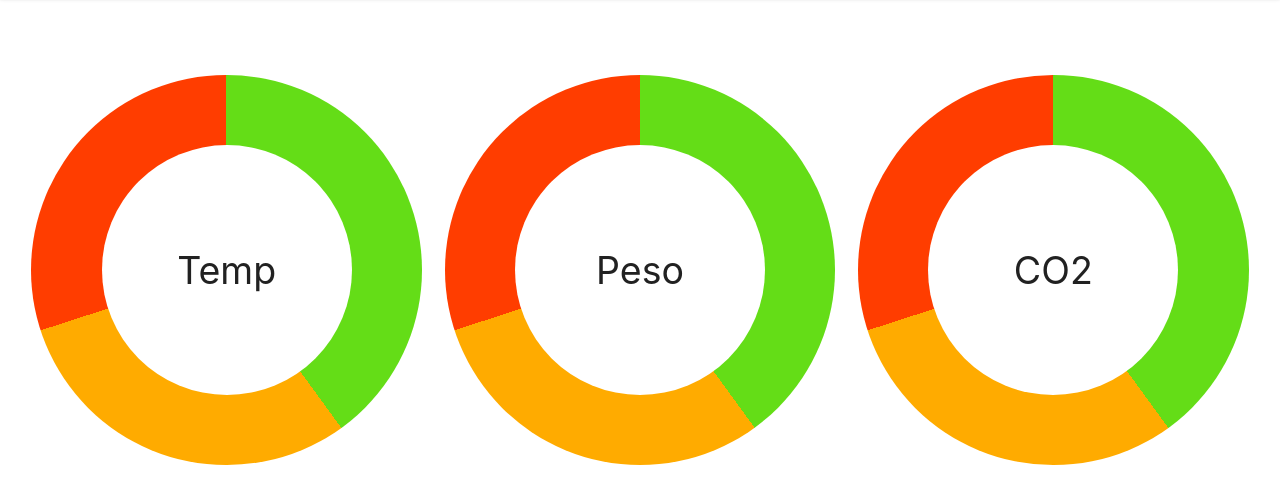
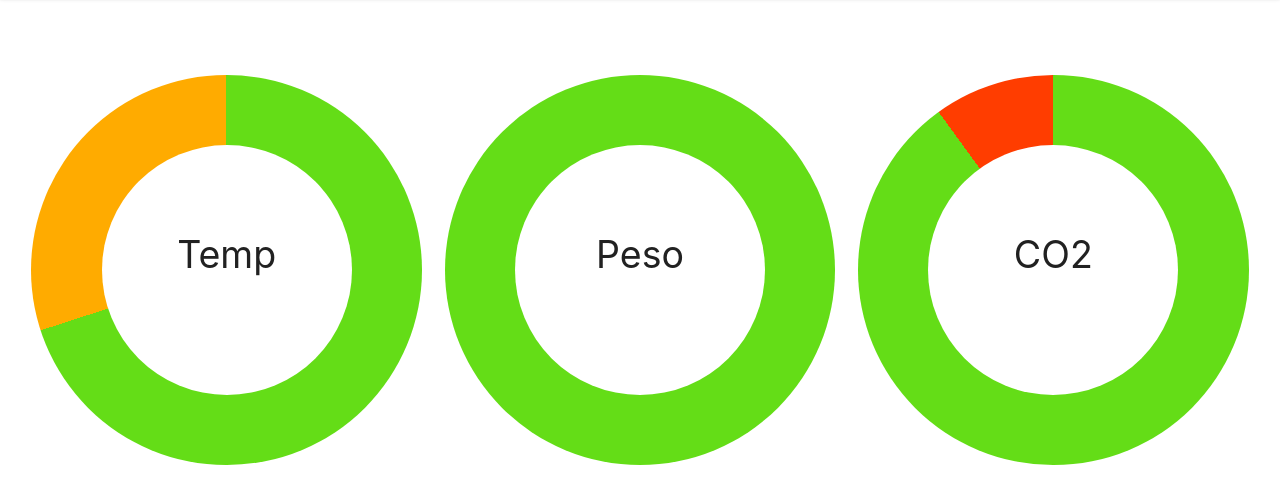
Before and after one commit to beesensor-lab/bee-site, a plain HTML site: page home/index.html in a window 1280 px wide. Shown: the part 67-570 px from the top of the page. Drawn offline with nearby package versions, Linux system fonts and the light colour scheme.

Commit message:
feat: Preparo da tela home para receber os dados do ESP8266

```diff
--- a/home/index.html
+++ b/home/index.html
@@ -8,8 +8,7 @@
 	.pie {
 		aspect-ratio: 1/1;
 		border-radius: 50%;
-		font-size: 2.5rem;
-		background: conic-gradient(#64dd17 40%, #ffab00 0 70%, #ff3d00 0); }
+		font-size: 2.5rem; }
 
 	.pie:after{
 		width: 64%;
@@ -18,11 +17,13 @@
 		padding-top:25%;
 		background: #fff;
 		text-align: center;
+		line-height: 64%;
 		position: relative;
 		border-radius: 50%;
 		content: attr(after);
 		display: inline-block;
 	}
+
 	.row{ grid-gap:20px;}
 	.col{ padding:20px; margin-top:20px;}
 </style>
@@ -31,14 +32,30 @@
 	<script src="../config.js"></script>
 
 	<div class="row" style="margin: 20px">
-		<div class="col s4"><p class="pie" after="Temp"></p></div>
-		<div class="col s4"><p class="pie" after="Peso"></p></div>
-		<div class="col s4"><p class="pie" after="CO2"></p></div>
 	<div>
 
-	<script>
+<script>
+	let charts=[ 'Temp', 'Peso', 'CO2' ]
+	let data = [ 4,8,3,9,3,6 ]
 
-	</script>
+	setInterval(getData, 800) // REPEAT FUNCTION FOR EACH 5 SECONDS
+
+	for (chart of charts){
+		let append = `<div class="col s4"><p class="pie" id="${chart}" after="${chart}"></p></div>`
+		document.querySelector(".row").insertAdjacentHTML("beforeend", append);
+	}
+
+	function getData(){
+		for (i in data){
+			data[i] = Math.floor(Math.random()*11) // change data (for test only)
+		}
+
+		for (i in charts){
+			let style = `conic-gradient(#64dd17 ${data[2*i]*10}%, #ffab00 0 ${data[2*i+1]*10}%, #ff3d00 0)`
+			document.querySelector(`#${charts[i]}`).style.background = style;
+		}
+	}
+</script>
 
 	<script src="https://cdnjs.cloudflare.com/ajax/libs/materialize/1.0.0/js/materialize.min.js"></script>
 </body>
```
